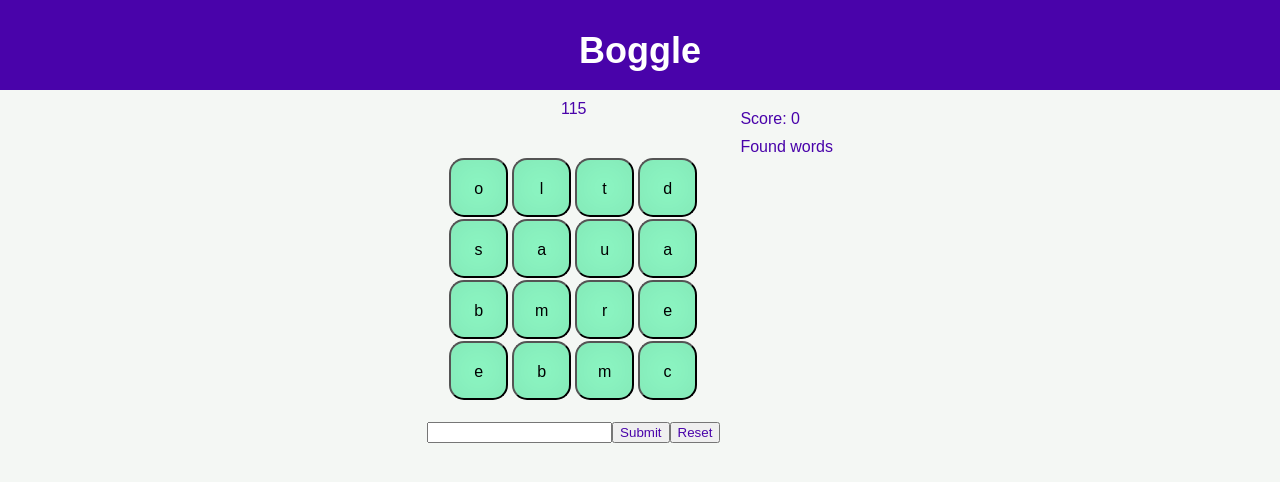
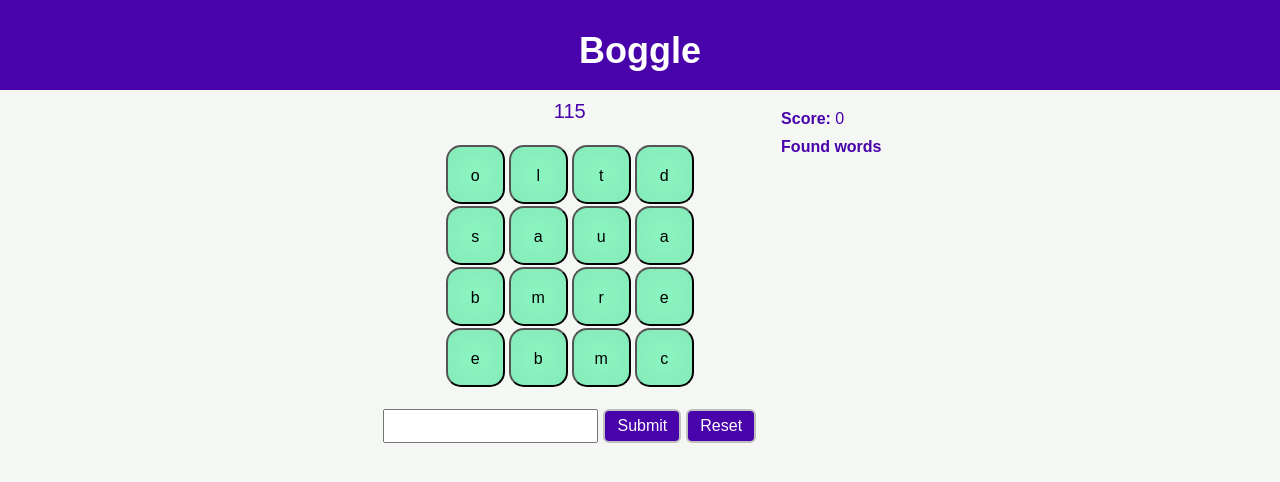
Before and after one commit to meagonqz/boggle, a React (Create React App) app in the folder app/: page / in a window 1280 px wide. Shown: the top 482 px of the page. Built offline with nearby package versions, Linux system fonts and the light colour scheme.

Commit message:
more styling, input, buttons

```diff
--- a/app/src/Board.css
+++ b/app/src/Board.css
@@ -1,10 +1,52 @@
 .Board {
   display: flex;
   margin: 20px;
-}
-.Board__LetterColumn {
+  justify-content: center;
 }
 
-input {
+.Board__ButtonContainer {
+  display: inline-flex;
+}
+
+.Board__Button {
+  background-color: #4903aa;
+  color: white;
+  display: inline-block;
+  border: 2px solid rgb(192,192,192);
+  border-radius: 6px;
+  padding: 6px 12px;
+  margin-right: 5px;
+
+  font-family : inherit;
+  font-size   : 1em;
+  cursor      : pointer;
+  outline: none;
+}
+
+.Board__Button::-moz-focus-inner{
+    padding : 0;
+    border  : 0;
+}
+
+.Board__Button:active {
+  transform: translateY(0.5px);
+  filter: saturate(50%);
+}
+
+.Board__Button:hover {
+  background-color: white;
   color: #4903aa;
 }
+
+.Board_Button:blur {
+  background-color: #4903aa;
+  color: white;
+}
+
+.Board__SelectedLetters {
+  color: #4903aa;
+  min-width: 100px;
+  margin-left: 5px;
+  margin-right: 5px;
+  font-size: 16px;
+}
--- a/app/src/Board.jsx
+++ b/app/src/Board.jsx
@@ -89,7 +89,6 @@
     const letters = this.state.board.map((col, colIndex) => {
       return (
         <div className="Board__LetterColumn" key={`${colIndex}`}>
-          <br />
           {col.map((elem, rowIndex) => {
             const selected = _find(this.state.selected, {
               col: colIndex,
@@ -125,10 +124,10 @@
             totalTime={120}
           />
           {this.renderBoard()}
-          <form onSubmit={this.submitWord}>
-            <input value={this.state.selectedLetters.join("")} />
-            <input type="submit" />
-            <input type="reset" onClick={this.resetSelected} />
+          <form className="Board__ButtonContainer" onSubmit={this.submitWord}>
+            <input className="Board__SelectedLetters" value={this.state.selectedLetters.join("")} />
+            <button className="Board__Button" type="submit">Submit</button>
+            <button className="Board__Button" type="reset" onClick={this.resetSelected}>Reset</button>
           </form>
         </div>
         <FoundWordList
--- a/app/src/FoundWordList.css
+++ b/app/src/FoundWordList.css
@@ -3,6 +3,7 @@
   text-align: left;
 }
 
-.FoundWordList__Score {
+.FoundWordList__Title {
+  font-weight: bold;
   margin-bottom: 10px;
 }
--- a/app/src/FoundWordList.jsx
+++ b/app/src/FoundWordList.jsx
@@ -4,8 +4,12 @@
 export const FoundWordList = props => {
   return (
     <div className="FoundWordList">
-      <div className="FoundWordList__Score">Score: {props.totalScore}</div>
+      <div className="FoundWordList__Title">
+      Score: <span style={{ fontWeight: 'normal' }}> {props.totalScore} </span>
+      </div>
+      <div className="FoundWordList__Title">
       Found words
+      </div>
       {props.foundWords.map(elem => (
         <div key={elem}>
           {elem} - {props.wordScores[elem]}
--- a/app/src/Timer.css
+++ b/app/src/Timer.css
@@ -1,3 +1,4 @@
 .Timer {
   margin-top: 10px;
+  font-size: 20px;
 }
```
